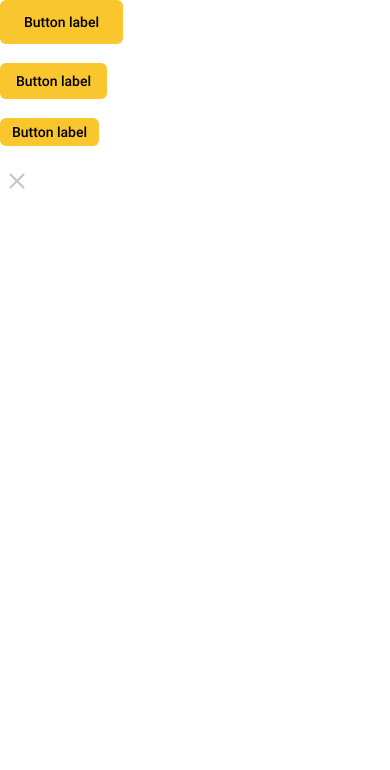
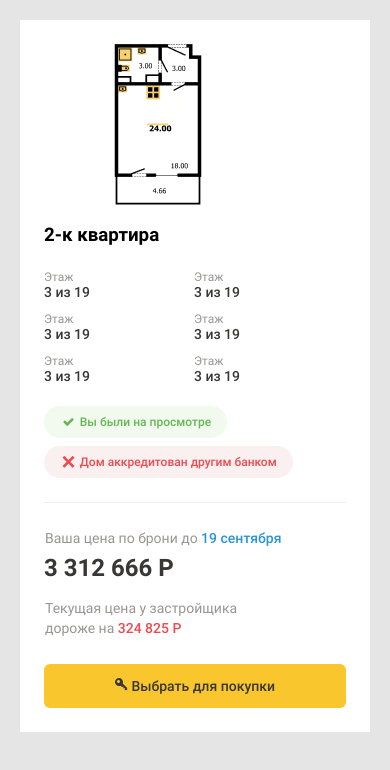
Before and after one commit to Freelancer-cyber/marketpro, a website: page app/index.html in a window 390 px wide. Drawn offline with Linux system fonts and the light colour scheme; files whose address does not match are found by name.

Commit message:
Верстка попапа + адаптивность + кроссбраузерность
Не вижу смысла сделать больше версий для гит, потому что проект маленький, и данный блок сверстанный это уже полноценная верся

```diff
--- /dev/null
+++ b/app/css/fontello.css
@@ -0,0 +1,59 @@
+@font-face {
+  font-family: 'fontello';
+  src: url('../font/fontello.eot?90129612');
+  src: url('../font/fontello.eot?90129612#iefix') format('embedded-opentype'),
+       url('../font/fontello.woff2?90129612') format('woff2'),
+       url('../font/fontello.woff?90129612') format('woff'),
+       url('../font/fontello.ttf?90129612') format('truetype'),
+       url('../font/fontello.svg?90129612#fontello') format('svg');
+  font-weight: normal;
+  font-style: normal;
+}
+/* Chrome hack: SVG is rendered more smooth in Windozze. 100% magic, uncomment if you need it. */
+/* Note, that will break hinting! In other OS-es font will be not as sharp as it could be */
+/*
+@media screen and (-webkit-min-device-pixel-ratio:0) {
+  @font-face {
+    font-family: 'fontello';
+    src: url('../font/fontello.svg?90129612#fontello') format('svg');
+  }
+}
+*/
+
+ [class^="icon-"]:before, [class*=" icon-"]:before {
+  font-family: "fontello";
+  font-style: normal;
+  font-weight: normal;
+  speak: never;
+
+  display: inline-block;
+  text-decoration: inherit;
+  width: 1em;
+  margin-right: .2em;
+  text-align: center;
+  /* opacity: .8; */
+
+  /* For safety - reset parent styles, that can break glyph codes*/
+  font-variant: normal;
+  text-transform: none;
+
+  /* fix buttons height, for twitter bootstrap */
+  line-height: 1em;
+
+  /* Animation center compensation - margins should be symmetric */
+  /* remove if not needed */
+  margin-left: .2em;
+
+  /* you can be more comfortable with increased icons size */
+  /* font-size: 120%; */
+
+  /* Font smoothing. That was taken from TWBS */
+  -webkit-font-smoothing: antialiased;
+  -moz-osx-font-smoothing: grayscale;
+
+  /* Uncomment for 3D effect */
+  /* text-shadow: 1px 1px 1px rgba(127, 127, 127, 0.3); */
+}
+
+.icon-cancel:before { content: '\e800'; } /* '' */
+.icon-ok:before { content: '\e801'; } /* '' */
--- a/app/index.html
+++ b/app/index.html
@@ -10,15 +10,90 @@
   <link rel="stylesheet" href="./css/fonts.min.css">
 </head>
 <body>
-  <div class="popup">
-    <button class="btn btn_large">Button label</button>
-    <br><br>
-    <button class="btn btn_medium">Button label</button>
-    <br><br>
-    <button class="btn btn_small">Button label</button>
-    <br><br>
-    <button class="btn-close"><span class="btn-close__line"></span></span></button>
-  </div>
-  <!-- /.popup -->
+      <div class="popup-plan">
+        <div class="popup-plan__content wrapper">
+
+              <div class="wrapper">
+                <img src="./images/plans/plan.png" alt="plan1" title="house1_plan" class="popup-plan__content--img ">
+                <!-- /.wrapper__item -->
+
+                <div class="popup-plan__content--info ">
+                  <h3 class="popup-plan__content--title">2-к квартира</h3>
+
+                  <ul class="house-info wrapper">
+
+                    <li class="house-info__item">
+                      <span class="house-info__item--title">Этаж</span>
+                      <span class="house-info__item--subtitle">3 из 19</span>
+                    </li>
+                    <!-- /.house-info__item -->
+                    <li class="house-info__item">
+                      <span class="house-info__item--title">Этаж</span>
+                      <span class="house-info__item--subtitle">3 из 19</span>
+                    </li>
+                    <!-- /.house-info__item -->
+                    <li class="house-info__item">
+                      <span class="house-info__item--title">Этаж</span>
+                      <span class="house-info__item--subtitle">3 из 19</span>
+                    </li>
+                    <!-- /.house-info__item -->
+                    <li class="house-info__item">
+                      <span class="house-info__item--title">Этаж</span>
+                      <span class="house-info__item--subtitle">3 из 19</span>
+                    </li>
+                    <!-- /.house-info__item -->
+                    <li class="house-info__item">
+                      <span class="house-info__item--title">Этаж</span>
+                      <span class="house-info__item--subtitle">3 из 19</span>
+                    </li>
+                    <!-- /.house-info__item -->
+                    <li class="house-info__item">
+                      <span class="house-info__item--title">Этаж</span>
+                      <span class="house-info__item--subtitle">3 из 19</span>
+                    </li>
+                    <!-- /.house-info__item -->
+                  </ul>
+                  <!-- /.house-info -->
+
+                  <div>
+                    <a href="#" class="house-info__link house-info__link--done">
+                      <i class="icon-ok"></i>
+                      Вы были на просмотре
+                    </a>
+
+                    <a href="#" class="house-info__link">
+                      <i class="icon-cancel"></i>
+                      Дом аккредитован другим банком
+                    </a>
+                  </div>
+
+                </div>
+                <!-- /.wrapper__item -->
+              </div>
+
+            <div class="house-buy wrapper ">
+              <div>
+                <p class="house-buy__main-text">Ваша цена по брони до <span>19 сентября</span></p>
+                <p class="house-buy__price">3 312 666 Р</p>
+                <p class="house-buy__main-text house-buy__main-text--comparative">Текущая цена у застройщика дороже на <span>324 825
+                    Р</span></p>
+
+              </div>
+              <!-- /.popup-plan__content--main-text -->
+
+              <button class="btn btn_large house-buy__btn">
+                <svg width="13" height="13" viewBox="0 0 13 13">
+                  <path fill-rule="evenodd" clip-rule="evenodd"
+                    d="M7.68294 5.5634C7.88707 5.08313 8 4.55475 8 4C8 1.79086 6.20914 0 4 0C1.79086 0 0 1.79086 0 4C0 6.20914 1.79086 8 4 8C4.55379 8 5.0813 7.88746 5.5609 7.684L6.68825 8.81135C6.74736 8.87046 6.83209 8.89611 6.91406 8.87972L8.18262 8.62601C8.35763 8.59101 8.51189 8.74538 8.47676 8.92036L8.26977 9.95139C8.23466 10.1263 8.38877 10.2806 8.56373 10.2458L9.59747 10.0398C9.77232 10.005 9.92639 10.1591 9.89148 10.334L9.6379 11.6036C9.62153 11.6856 9.64719 11.7703 9.70628 11.8294L9.8474 11.9705C9.9239 12.047 10.0231 12.0966 10.1302 12.1119L11.1202 12.2533C11.7802 12.3476 12.3458 11.7819 12.2516 11.122L12.1101 10.132C12.0948 10.0249 12.0452 9.92568 11.9687 9.84918L7.68294 5.5634ZM3.5 5C4.32843 5 5 4.32843 5 3.5C5 2.67157 4.32843 2 3.5 2C2.67157 2 2 2.67157 2 3.5C2 4.32843 2.67157 5 3.5 5Z"
+                    fill="#383736" />
+                </svg>
+                Выбрать для покупки
+              </button>
+            </div>
+            <!-- /.wrapper__item -->
+        </div>
+        <!-- /.popup-plan__content--body -->
+      </div>
+      <!-- /.popup-plan__content -->
 </body>
 </html>
--- a/app/sass/_mixins.sass
+++ b/app/sass/_mixins.sass
@@ -0,0 +1,13 @@
+@mixin bp($point)
+  @if $point == lg
+    @media (max-width: 1100px)
+      @content
+  @else if $point == md
+    @media (max-width: 920px)
+      @content
+  @else if $point == sm
+    @media (max-width: 770px)
+      @content
+  @else if $point == xs
+    @media (max-width: 387px)
+      @content
--- a/app/sass/_popup.sass
+++ b/app/sass/_popup.sass
@@ -0,0 +1,115 @@
+.wrapper
+  display: flex
+  -ms-display: flex
+  -moz-display: flex
+  -webkit-display: flex
+  justify-content: space-around
+  -ms-justify-content: space-around
+  -moz-justify-content: space-around
+  -webkit-justify-content: space-around
+  +bp(md)
+    flex-wrap: wrap
+  +bp(sm)
+    justify-content: flex-start
+    -ms-justify-content: flex-start
+    -moz-justify-content: flex-start
+    -webkit-justify-content: flex-start
+.popup-plan
+  font-family: Roboto
+  font-weight: 400
+  background: #E5E5E5
+  background-size: cover
+  min-height: 100vh
+  position: relative
+  padding: 40px 120px
+  +bp(lg)
+    padding: 20px
+  &__content
+    background: #fff
+    padding: 24px
+    &--img
+      align-self: center
+      -ms-align-self: center
+      margin: 0 70px
+    &--info
+      max-width: 450px
+  &--buy
+.house-info
+  list-style-type: none
+  flex-wrap: wrap
+  padding: 0
+  &__item
+    min-width: 150px
+    margin: 6px 0
+    +bp(xs)
+      min-width: 100px
+    span
+      display: block
+    &--title
+      color: #989691
+      font-size: 12px
+    &--subtitle
+      color: #383736
+      font-size: 14px
+      font-weight: 500
+  &__link
+    padding: 8px 16px
+    text-decoration: none
+    font-size: 12px
+    line-height: 16px
+    color: #EB4B51
+    background: #FAF0F0
+    border-radius: 22px
+    font-weight: 500
+    display: inline-block
+    +bp(xs)
+      font-size: 10px
+    &:hover
+      opacity: .7
+    &:active
+      opacity: .4
+    &--done
+      background: #F2FAF0
+      color: #64B851
+      margin-right: 16px
+      margin-bottom: 8px
+.house-buy
+  min-width: 300px
+  padding: 0 30px
+  border-left: 1px solid #F0EEEB
+  flex-direction: column
+  justify-content: space-between
+  justify-content: space-between
+  -ms-justify-content: space-between
+  -moz-justify-content: space-between
+  -webkit-justify-content: space-between
+  +bp(md)
+    width: 100%
+    padding: 0
+    padding-top: 24px
+    margin-top: 24px
+    border-left: none
+    border-top: 1px solid #F0EEEB
+  +bp(xs)
+    min-width: 0
+  div
+    max-width: 240px
+  &__main-text
+    color: #989691
+    font-size: 14px
+    line-height: 20px
+    margin: 1px
+    span
+      color: #2794DB
+      font-weight: 500
+    &--comparative
+      span
+        color: #EB4B51
+  &__price
+    color: #383736
+    font-size: 24px
+    font-weight: 700
+    line-height: 36px
+    margin: 2px 0 12px 0
+  &__btn
+    margin-top: 25px
--- a/app/sass/_uixKit.sass
+++ b/app/sass/_uixKit.sass
@@ -1,6 +1,7 @@
 // Верстка кнопки
 .btn
   background: #FAC62D
+  color: #383736
   border-radius: 6px
   font-family: Roboto
   font-style: normal
@@ -22,7 +23,6 @@
     padding: 4px 12px
 
 // Верстка крестика для закрытия попапа
-  // ---- Сделал при помощи ::before для того чтоб крестик легко было сделать в бургер или в другую фигуру при необходимости в дальнейшем
 .btn-close
   font-size: 14px
   padding: 7px
@@ -32,25 +32,11 @@
   outline: none
   border: none
   cursor: pointer
-  &__line,
-  &__line::before
-    content: ''
-    display: inline-block
-    width: 20px
-    height: 2px
-    background: #C4C4C4
-    transform: rotate(-45deg)
-    position: relative
-    vertical-align: middle
-  &__line::before
-    transform: rotate(90deg)
-    position: absolute
-    left: 0
-    top: 0
+  &__svg
+    fill: #C4C4C4
   &:hover
     background: #F5F4F2
-    .btn-close__line,
-    .btn-close__line::before
-      background: #383736
+    .btn-close__svg
+      fill: #383736
   &:active
     background: #E7E4DE
--- a/app/sass/style.sass
+++ b/app/sass/style.sass
@@ -12,10 +12,3 @@
 body
   margin: 0
   padding: 0
-  font-family: "Roboto"
-  font-weight: 400
-.container
-  max-width: 1240px
-  width: 100%
-  margin: 0 auto
-  padding: 0 20px
```
Also changed, not shown: app/css/fonts.min.css, app/css/style.min.css, app/fonts/fontello.ttf (added), app/fonts/fontello.woff (added), app/fonts/fontello.woff2 (added), app/images/uwp863686.jpeg (added), 2 other files.
